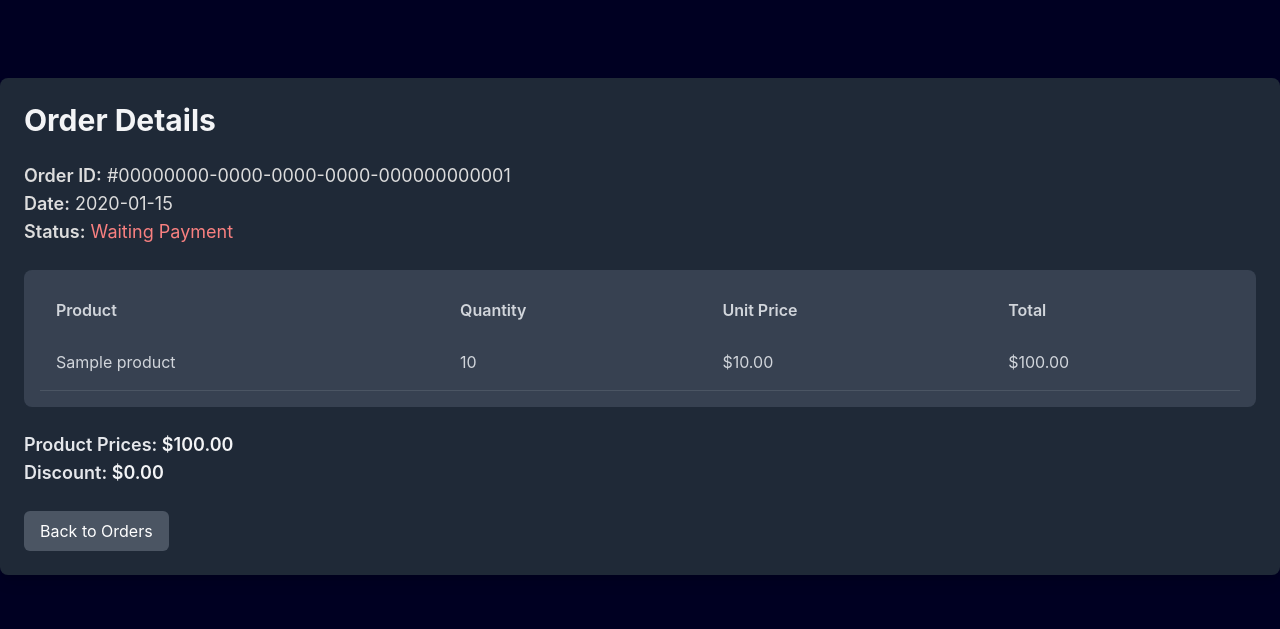
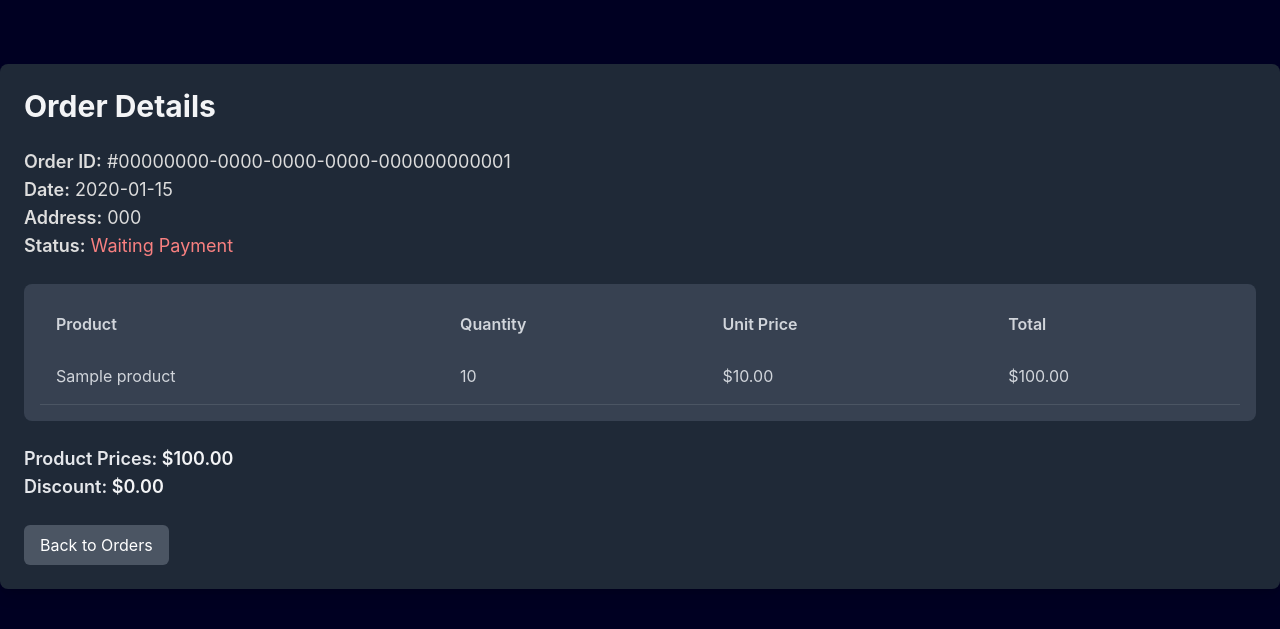
Before and after one commit to PooyaRezaee/django-shop, a Django app: page /cart/order/1/ in a window 1280 px wide. Shown: the part 96-725 px from the top of the page. Run offline with Django 5.2, Linux system fonts and the light colour scheme; a user stored in the database is signed in; tables that the repository leaves empty hold one stand-in row (values such as "Sample post"); some libraries are stand-ins or nearby versions.

Commit message:
add address on order

```diff
--- a/apps/cart/models.py
+++ b/apps/cart/models.py
@@ -2,8 +2,11 @@
 from django.db import models
 from django.utils import timezone
 
+
 class CartItem(models.Model):
-    cart = models.ForeignKey("Cart", related_name="items", on_delete=models.CASCADE, db_index=True)
+    cart = models.ForeignKey(
+        "Cart", related_name="items", on_delete=models.CASCADE, db_index=True
+    )
     product = models.ForeignKey("product.Product", on_delete=models.CASCADE)
     quantity = models.PositiveIntegerField(default=1)
     created_at = models.DateTimeField(auto_now_add=True)
@@ -27,7 +30,7 @@
         verbose_name = "Cart Item"
         verbose_name_plural = "Cart Items"
         ordering = ["cart", "product"]
-        unique_together = ('cart', 'product')
+        unique_together = ("cart", "product")
 
 
 class OrderItem(models.Model):
@@ -37,7 +40,6 @@
     price = models.DecimalField(max_digits=10, decimal_places=2)
     created_at = models.DateTimeField(auto_now_add=True)
     updated_at = models.DateTimeField(auto_now=True)
-
 
     @property
     def total_price(self):
@@ -63,9 +65,12 @@
     )
     customer_code = models.UUIDField(default=uuid.uuid4, editable=False, unique=True)
     discount_price = models.DecimalField(max_digits=10, decimal_places=2, null=True)
-    status = models.CharField(max_length=2, choices=STATUS,default="W")
+    status = models.CharField(max_length=2, choices=STATUS, default="W")
     discount_code = models.ForeignKey(
         "DiscountCode", on_delete=models.SET_NULL, related_name="orders", null=True
+    )
+    address = models.ForeignKey(
+        "account.Addresses", null=True, on_delete=models.SET_NULL, related_name="orders"
     )
     created_at = models.DateTimeField(auto_now_add=True, db_index=True)
     updated_at = models.DateTimeField(auto_now=True)
--- a/apps/cart/templates/cart/order.html
+++ b/apps/cart/templates/cart/order.html
@@ -12,6 +12,7 @@
         <div class="mb-6">
             <p class="text-lg"><span class="font-semibold">Order ID:</span> #{{ order.customer_code }}</p>
             <p class="text-lg"><span class="font-semibold">Date:</span> {{ order.created_at|date:"Y-m-d" }}</p>
+            <p class="text-lg"><span class="font-semibold">Address:</span> {{ order.address.postal_address }}</p>
             <p class="text-lg">
                 <span class="font-semibold">Status:</span>
                 <span class="{% if order.status == 'S' %}text-green-400{% elif order.status == 'P' %}text-yellow-400{% else %}text-red-400{% endif %}">
--- a/apps/cart/views.py
+++ b/apps/cart/views.py
@@ -76,6 +76,12 @@
             messages.warning(request, "You don't have item in cart")
             return redirect("main:home")
 
+        if not user.default_address:
+            messages.warning(request, "Add and set defualt address")
+            return redirect("account:address-list")
+
+        address = user.default_address
+
         total, total_after_discount, discount_product, discount_code = cart.total_price
 
         with transaction.atomic():
@@ -85,6 +91,7 @@
                 discount_price=discount_product + discount_code,
                 status="P",
                 discount_code=cart.discount_code,
+                address=address,
             )
 
             order_items = [
@@ -92,7 +99,7 @@
                     order=order,
                     product=item.product,
                     quantity=item.quantity,
-                    price=item.product.price
+                    price=item.product.price,
                 )
                 for item in cart.items.all()
             ]
```
Also changed, not shown: apps/cart/migrations/0005_order_address_alter_order_created_at_and_more.py (added).
